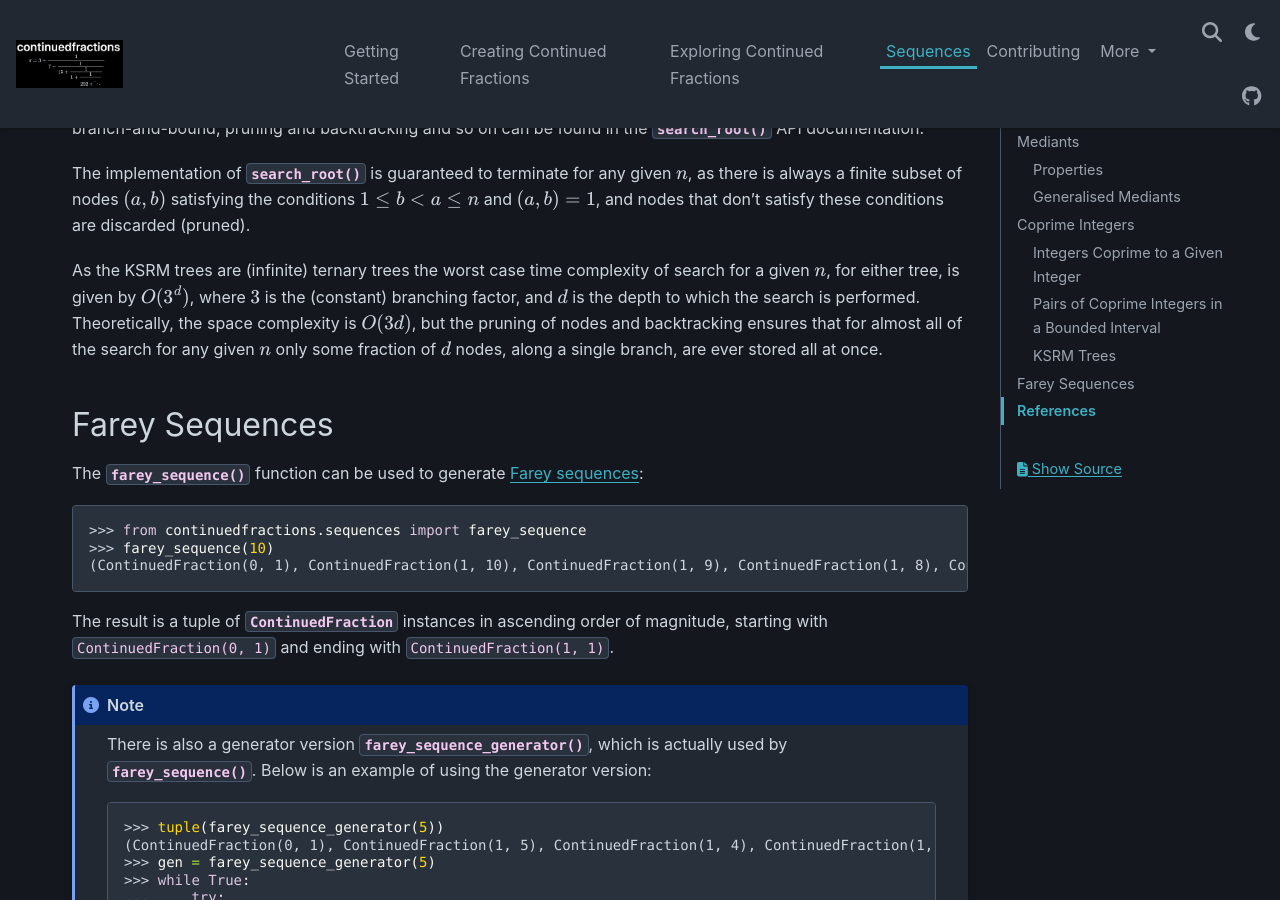
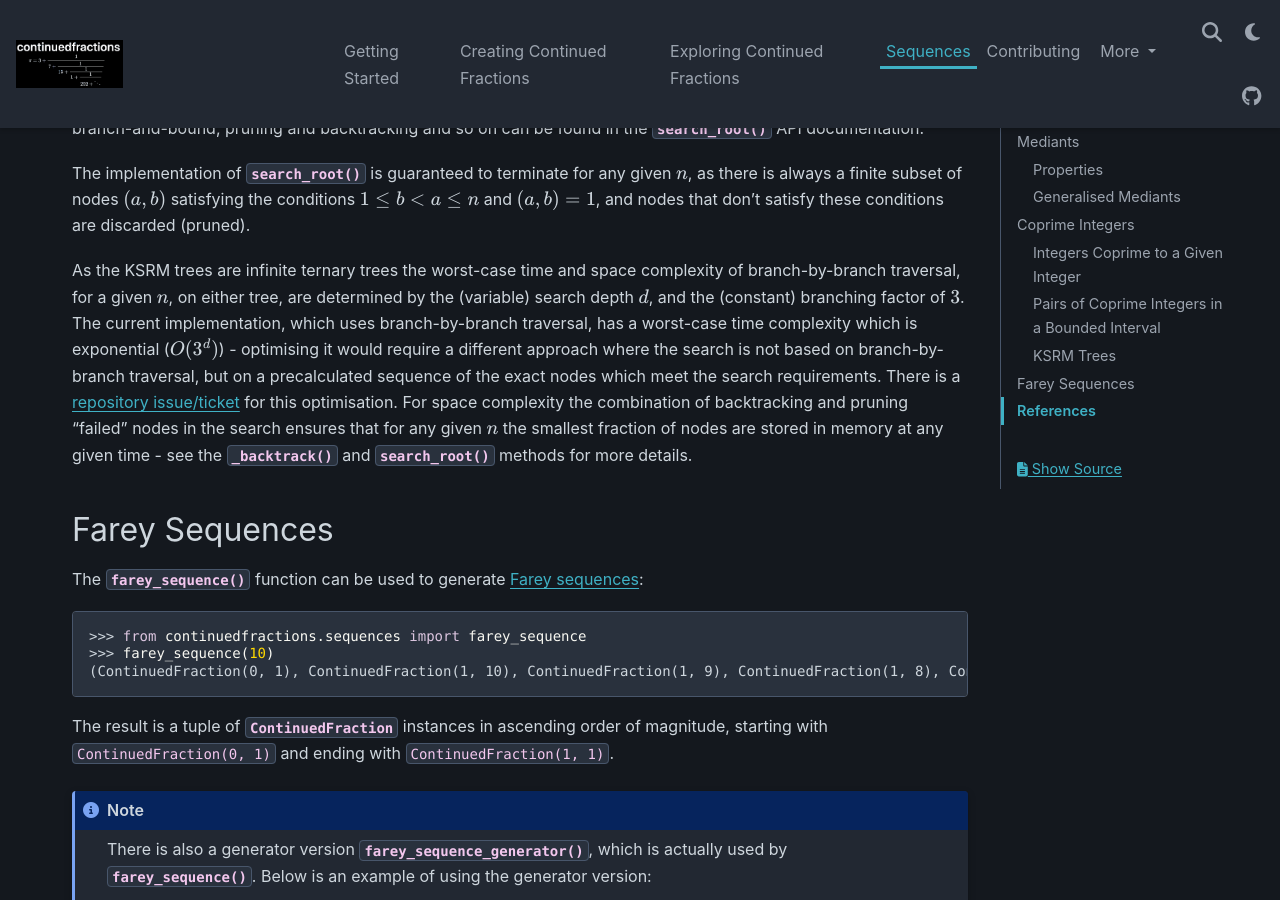
Before and after one commit to sr-murthy/continuedfractions, a Sphinx documentation site: the page built from docs/sources/sequences.rst, in a window 1280 px wide and 900 px high, scrolled down 13021 px. Built offline with Sphinx 7.4.7 and the PyData theme 0.15.4, drawn with Linux system fonts in a browser that asks for light colours; nearby versions of some CDN libraries; some of the changed text lies outside the part shown.

Commit message:
docs: tweak docs for getting started and sequences

```diff
--- a/docs/sources/getting-started.rst
+++ b/docs/sources/getting-started.rst
@@ -15,11 +15,11 @@ See the `CI YML <https://github.com/sr-murthy/continuedfractions/blob/main/.gith
 Installation
 ============
 
-A standard ``pip`` install is sufficient:
+A standard :program:`pip` install (with the :code:`-U` "upgrade" option to get the latest version) is sufficient:
 
 .. code:: python
 
-   pip install continuedfractions
+   pip install -U continuedfractions
 
 If you are interested in contributing please start with the :doc:`contributions guide <contributing>`.
 
@@ -82,4 +82,4 @@ This is a library of functions and classes relating to ordered sequences and str
 - :py:func:`~continuedfractions.sequences.coprime_pairs_generator` - generates a sequence of all pairs of (positive) coprime integers less than or equal to a given positive integer. Uses the KSRM tree :py:meth:`~continuedfractions.sequences.KSRMTree.search` method to perform the search.
 - :py:func:`~continuedfractions.sequences.coprime_pairs` - wrapper of :py:func:`~continuedfractions.sequences.coprime_pairs_generator` which returns tuples.
 - :py:func:`~continuedfractions.sequences.farey_sequence_generator` - generates a sequence of rational numbers called a `Farey sequence <https://en.wikipedia.org/wiki/Farey_sequence>`_ for a given positive integer. Uses the :py:func:`~continuedfractions.sequences.coprime_integers` and :py:func:`~continuedfractions.sequences.coprime_pairs` functions.
-- :py:func:`~continuedfractions.sequences.farey_sequence` - wrapper of :py:func:`~continuedfractions.sequences.farey_sequence_generator` which returns tuples
+- :py:func:`~continuedfractions.sequences.farey_sequence` - wrapper of :py:func:`~continuedfractions.sequences.farey_sequence_generator` which returns tuples.
--- a/docs/sources/sequences.rst
+++ b/docs/sources/sequences.rst
@@ -6,7 +6,7 @@
 Sequences
 =========
 
-The :doc:`sequences <sequences>` library contains functions and classes relating to ordered sequences and structures of integers and rational numbers, connected with continued fractions, such as `mediants <https://en.wikipedia.org/wiki/Mediant_(mathematics)>`_, sequences of `coprime integers <https://en.wikipedia.org/wiki/Coprime_integers>`_, and `Farey sequences <https://en.wikipedia.org/wiki/Farey_sequence>`_. Future additions are planned to include the `Stern-Brocot tree <https://en.wikipedia.org/wiki/Stern%E2%80%93Brocot_tree>`_.
+The :doc:`sequences <sequences>` library contains functions and classes relating to ordered sequences and structures of integers and rational numbers, connected with continued fractions, such as `mediants <https://en.wikipedia.org/wiki/Mediant_(mathematics)>`_, sequences of `coprime integers <https://en.wikipedia.org/wiki/Coprime_integers>`_, and `Farey sequences <https://en.wikipedia.org/wiki/Farey_sequence>`_.
 
 These are described below in some detail.
 
@@ -500,7 +500,7 @@ The result for a given :math:`n \geq 1` is a generator of coprime pairs, yielded
 
 The implementation of :py:meth:`~continuedfractions.sequences.KSRMTree.search_root` is guaranteed to terminate for any given :math:`n`, as there is always a finite subset of nodes :math:`(a, b)` satisfying the conditions :math:`1 \leq b < a \leq n` and :math:`(a, b) = 1`, and nodes that don't satisfy these conditions are discarded (pruned).
 
-As the KSRM trees are (infinite) ternary trees the worst case time complexity of search for a given :math:`n`, for either tree, is given by :math:`O(3^d)`, where :math:`3` is the (constant) branching factor, and :math:`d` is the depth to which the search is performed. Theoretically, the space complexity is :math:`O(3d)`, but the pruning of nodes and backtracking ensures that for almost all of the search for any given :math:`n` only some fraction of :math:`d` nodes, along a single branch, are ever stored all at once.
+As the KSRM trees are infinite ternary trees the worst-case time and space complexity of branch-by-branch traversal, for a given :math:`n`, on either tree, are determined by the (variable) search depth :math:`d`, and the (constant) branching factor of :math:`3`. The current implementation, which uses branch-by-branch traversal, has a worst-case time complexity which is exponential (:math:`O(3^d)`) - optimising it would require a different approach where the search is not based on branch-by-branch traversal, but on a precalculated sequence of the exact nodes which meet the search requirements. There is a `repository issue/ticket <https://github.com/sr-murthy/continuedfractions/issues/109>`_ for this optimisation. For space complexity the combination of backtracking and pruning "failed" nodes in the search ensures that for any given :math:`n` the smallest fraction of nodes are stored in memory at any given time - see the :py:meth:`~continuedfractions.sequences.KSRMTree._backtrack` and :py:meth:`~continuedfractions.sequences.KSRMTree.search_root` methods for more details.
 
 .. _sequences.farey-sequences:
 
```
